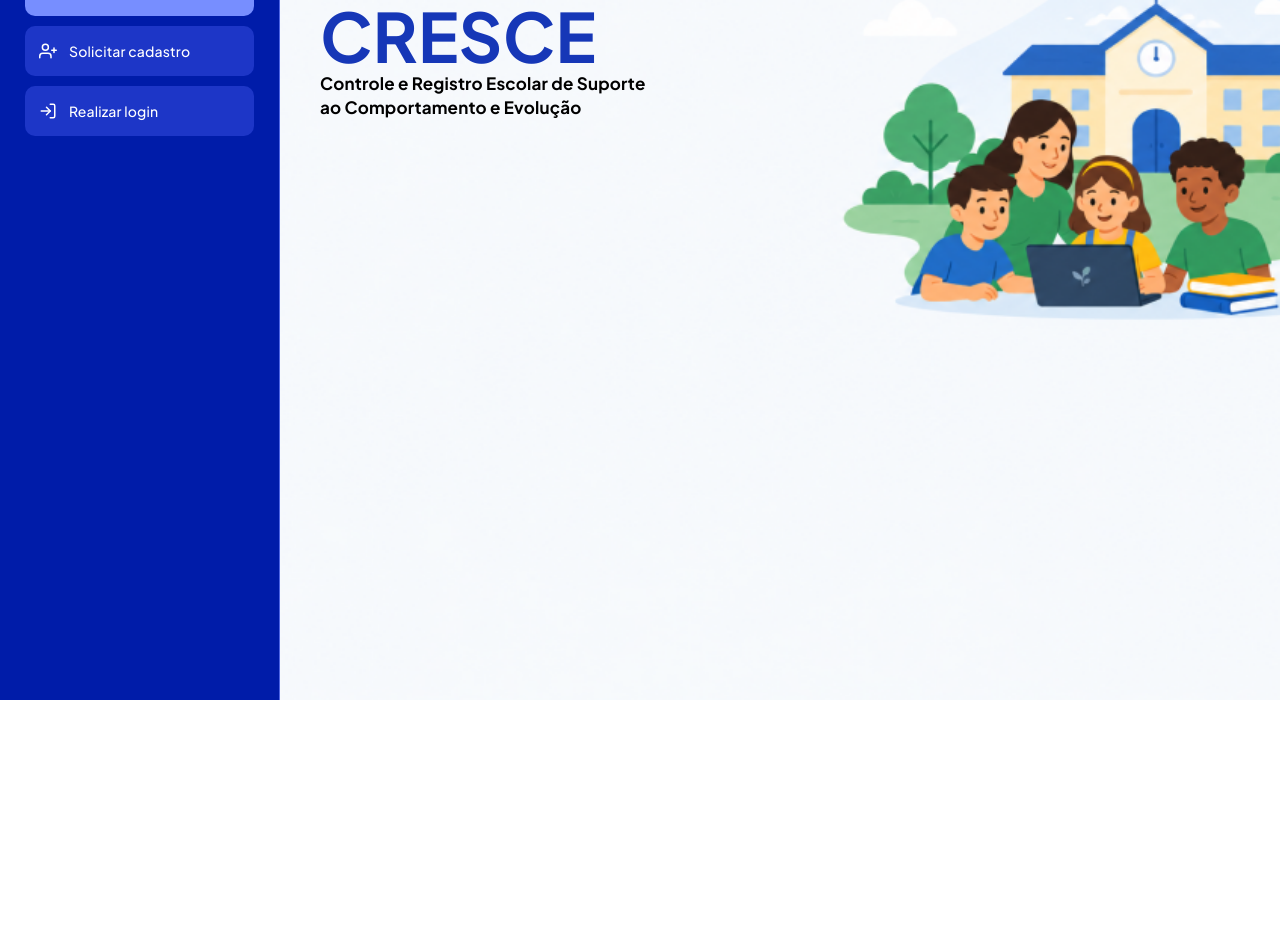
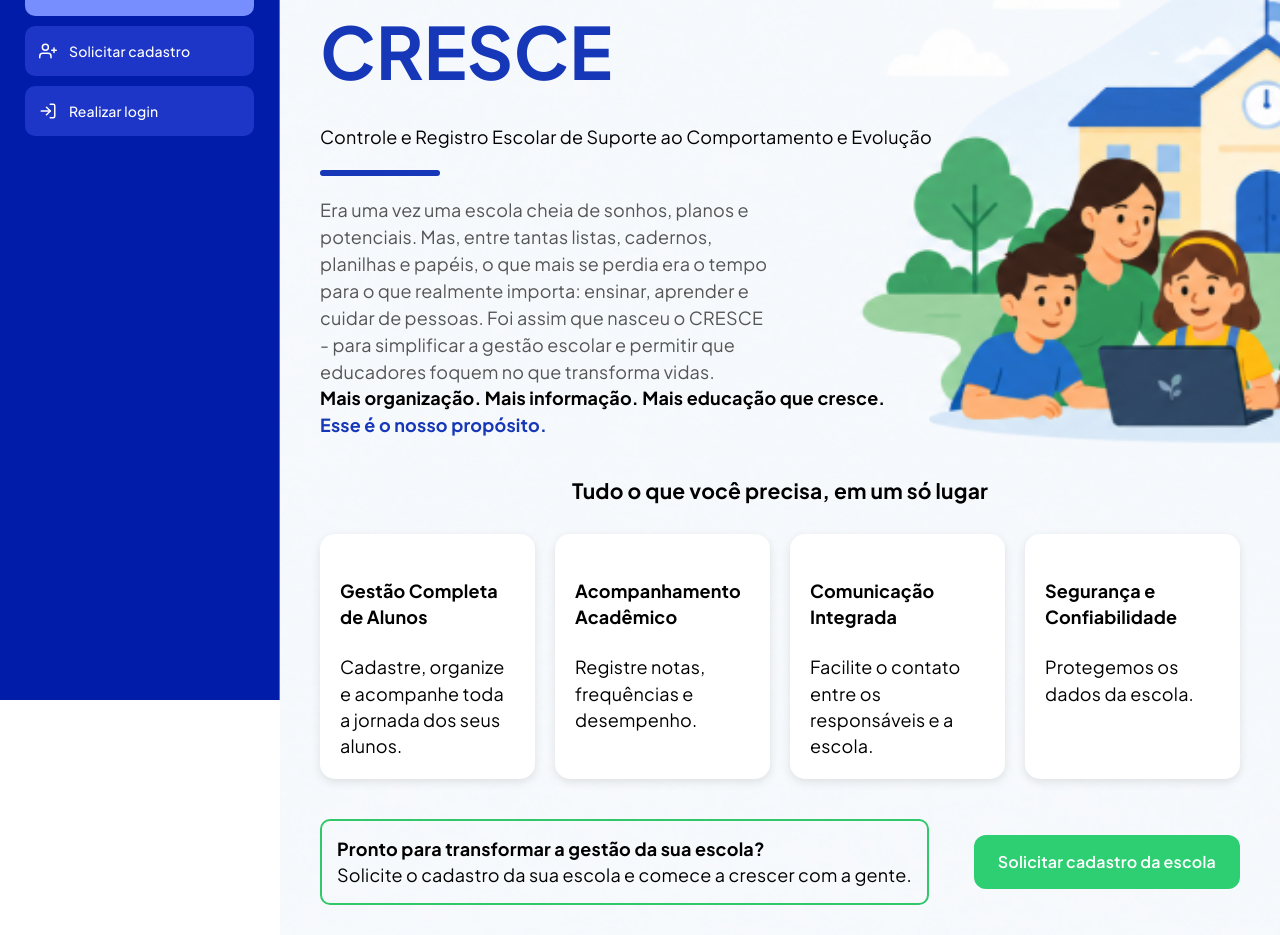
Before and after one commit to julianalindebeck/sistemacresce, a React (Vite) app in the folder frontend/: page / in a window 1280 px wide. Shown: the part 100-1035 px from the top of the page. Before the commit the page ends 800 px from the top, so only its background shows below. Built offline with nearby package versions, Linux system fonts and the light colour scheme.

Commit message:
adiciona tela inicial e corrige página de dashboad de admin escolar

```diff
--- a/frontend/src/pages/AdminEscolar/DashboardAdminEscolar.tsx
+++ b/frontend/src/pages/AdminEscolar/AdminEscolar.tsx
@@ -1,7 +1,7 @@
 import { SidebarAdminEscolar } from "./SidebarAdminEscolar";
 import "./dashboard.css"
 
-export function DashboardAdminEscolar(){
+export function AdminEscolar(){
     return (
         <>
         <div className="pagAdmEsc">
--- a/frontend/src/pages/AdminEscolar/page.tsx
+++ /dev/null
@@ -1,14 +0,0 @@
-import { SidebarAdminEscolar } from "./SidebarAdminEscolar";
-import "./pageEscolar.css"
-
-export default function AdminEscolar() {
-  return (
-    <>
-    <div className="container">
-        <h1>Área do Admin Escolar</h1>
-    </div>
-
-    <SidebarAdminEscolar></SidebarAdminEscolar>
-    </>
-  );
-}
--- a/frontend/src/pages/Home/TelaInicial.css
+++ b/frontend/src/pages/Home/TelaInicial.css
@@ -1,9 +1,7 @@
 .paginaInicial {
     min-height: 100vh;
-    width: calc(100vw - 280px);
     margin-left: 280px;
-    box-sizing: border-box;
-    padding: 40px;
+    padding: 30px 40px;
 
     background-image: url("../Home/img/image.png");
     background-size: cover;
@@ -11,42 +9,83 @@
     background-repeat: no-repeat;
 }
 
-.paginaInicial .topo {
-    display: flex;
-    flex-direction: column;
-    align-items: flex-start;
+.cresce {
+    color: #1637b7;
+    font-weight: 700;
+    font-size: 48px;
 }
 
-.paginaInicial .texto {
-    display: flex;
-    flex-direction: column;
-    gap: 8px;
+.linha {
+    width: 120px;
+    height: 6px;
+    background: #1637b7;
+    border-radius: 10px;
+    margin: 20px 0;
 }
 
-.paginaInicial h1 {
-    font-size: 40px;
-    font-weight: 500;
-    margin: 0;
-    line-height: 1;
-    color: black;
+.descricao {
+    max-width: 450px;
+    color: #555;
+    line-height: 1.5;
 }
 
-.paginaInicial h2 {
-    font-size: 80px;
-    font-weight: 800;
-    margin: 0;
-    line-height: 1.2;
+.destaque {
+    font-weight: 700;
     color: #1637b7;
-    transform: scale(0.85, 0.85);
-    transform-origin: left center;
 }
 
-.paginaInicial .subtitulo {
-    font-size: 17px;
-    font-weight: 800;
-    margin: 0;
-    max-width: 330px;
-    line-height: 1.4;
-    color: black;
-    margin-top: -20px;
+.funcionalidades {
+    margin-top: 40px;
 }
+
+.funcionalidades h3 {
+    text-align: center;
+    margin-bottom: 30px;
+}
+
+.cards {
+    display: flex;
+    gap: 20px;
+    justify-content: center;
+}
+
+.card {
+    width: 220px;
+    background: white;
+    border-radius: 15px;
+    padding: 20px;
+    box-shadow: 0 3px 10px rgba(0,0,0,.1);
+}
+
+.cta {
+    margin-top: 40px;
+
+    display: flex;
+    justify-content: space-between;
+    align-items: center;
+}
+
+.mensagem {
+    border: 2px solid #31c76a;
+    border-radius: 10px;
+    padding: 15px;
+}
+
+.botaoCadastro {
+    background-color: #2ecf73;
+    color: white;
+    text-decoration: none;
+
+    padding: 14px 24px;
+    border-radius: 12px;
+
+    display: inline-flex;
+    align-items: center;
+    justify-content: center;
+
+    font-weight: 600;
+    font-size: 16px;
+
+    transition: 0.2s ease;
+    cursor: pointer;
+}
--- a/frontend/src/pages/Home/TelaInicial.tsx
+++ b/frontend/src/pages/Home/TelaInicial.tsx
@@ -1,22 +1,107 @@
+import { NavLink} from "react-router-dom";
 import { SidebarInicial } from "./SidebarInicial";
-import "./TelaInicial.css"
+import "./TelaInicial.css";
 
 export default function TelaCadastro() {
   return (
     <>
+      <SidebarInicial />
+
       <div className="paginaInicial">
-      <div className="topo">
+
+        <section className="hero">
+
           <div className="texto">
             <h1>Bem-vindo ao</h1>
-          <h2>CRESCE</h2>
+            <div className="cresce">
+              <h1>CRESCE</h1>
+            </div>
 
-          <p className="subtitulo">Controle e Registro Escolar de Suporte ao Comportamento e Evolução</p>
+            <p className="subtitulo">
+              Controle e Registro Escolar de Suporte ao
+              Comportamento e Evolução
+            </p>
+
+            <div className="linha"></div>
+
+            <p className="descricao">
+              Era uma vez uma escola cheia de sonhos, planos e potenciais.
+              Mas, entre tantas listas, cadernos, planilhas e papéis, o que mais
+              se perdia era o tempo para o que realmente importa: ensinar, aprender e cuidar de pessoas.
+              Foi assim que nasceu o CRESCE - para simplificar a gestão escolar e permitir que educadores foquem no que transforma vidas.
+            </p>
+
+            <strong>
+              Mais organização. Mais informação. Mais educação que cresce.
+            </strong>
+
+            <p className="descricao destaque">
+              Esse é o nosso propósito.
+            </p>
+          </div>
+
+        </section>
+
+        <section className="funcionalidades">
+
+          <h3>Tudo o que você precisa, em um só lugar</h3>
+
+          <div className="cards">
+
+            <div className="card">
+              <h4>Gestão Completa de Alunos</h4>
+
+              <p>
+                Cadastre, organize e acompanhe
+                toda a jornada dos seus alunos.
+              </p>
+            </div>
+
+            <div className="card">
+              <h4>Acompanhamento Acadêmico</h4>
+
+              <p>
+                Registre notas, frequências e
+                desempenho.
+              </p>
+            </div>
+
+            <div className="card">
+              <h4>Comunicação Integrada</h4>
+
+              <p>
+                Facilite o contato entre os
+                responsáveis e a escola.
+              </p>
+            </div>
+
+            <div className="card">
+              <h4>Segurança e Confiabilidade</h4>
+
+              <p>
+                Protegemos os dados da escola.
+              </p>
             </div>
 
           </div>
+        </section>
+
+        <section className="cta">
+          <div className="mensagem">
+            <p>
+              <strong>Pronto para transformar a gestão da sua escola?</strong> <br />
+              Solicite o cadastro da sua escola e
+              comece a crescer com a gente.
+            </p>
           </div>
 
-    <SidebarInicial></SidebarInicial>
+          <NavLink className="botaoCadastro" to="/telacadastro">
+            Solicitar cadastro da escola
+          </NavLink>
+
+        </section>
+
+      </div>
     </>
   );
 }
--- a/frontend/src/routes/AppRoutes.tsx
+++ b/frontend/src/routes/AppRoutes.tsx
@@ -2,7 +2,6 @@ import { BrowserRouter, Routes, Route} from "react-router-dom";
 import Login from "../pages/Login/page";
 import Prof from "../pages/Prof/page";
 import Responsavel from "../pages/Responsavel/page";
-import AdminEscolar from "../pages/AdminEscolar/page";
 import AdminSistema from "../pages/AdminSistema/page";
 import { Avisos } from "../pages/Prof/Avisos";
 import { Frequencia } from "../pages/Prof/Frequencia";
@@ -16,7 +15,6 @@ import { AvisosAlunos } from "../pages/Responsavel/AvisosAlunos";
 import { RelatorioFinalAlunos } from "../pages/Responsavel/RelatorioFinalAlunos";
 import { Solicitacoes } from "../pages/AdminSistema/Solicitacoes";
 import { Escolas } from "../pages/AdminSistema/Escolas";
-import { DashboardAdminEscolar } from "../pages/AdminEscolar/DashboardAdminEscolar";
 import { Professores } from "../pages/AdminEscolar/Professores";
 import { Alunos } from "../pages/AdminEscolar/Alunos";
 import { Turmas } from "../pages/AdminEscolar/Turmas";
@@ -27,6 +25,7 @@ import { RelatorioFinalAdminEscolar } from "../pages/AdminEscolar/RelatorioFinal
 import { Escola } from "../pages/AdminEscolar/Escola";
 import TelaInicial from "../pages/Home/TelaInicial";
 import TelaCadastro from "../pages/Home/TelaCadastro";
+import { AdminEscolar } from "../pages/AdminEscolar/AdminEscolar";
 
 export default function AppRoutes() {
   return (
@@ -50,7 +49,7 @@ export default function AppRoutes() {
         <Route path="/responsavel/relatoriofinal" element={<ProtectedRoute allowedRoles={["responsavel"]}><RelatorioFinalAlunos /></ProtectedRoute>}/>
         <Route path="/admin-sistema/solicitacoes" element={<ProtectedRoute allowedRoles={["admin_sistema"]}><Solicitacoes/></ProtectedRoute>}/>
         <Route path="/admin-sistema/escolas" element={<ProtectedRoute allowedRoles={["admin_sistema"]}><Escolas/></ProtectedRoute>}/>
-        <Route path="/admin-escolar/dashboard" element={<ProtectedRoute allowedRoles={["admin_escolar"]}><DashboardAdminEscolar/></ProtectedRoute>}/>
+        <Route path="/admin-escolar/dashboard" element={<ProtectedRoute allowedRoles={["admin_escolar"]}><AdminEscolar/></ProtectedRoute>}/>
         <Route path="/admin-escolar/professores" element={<ProtectedRoute allowedRoles={["admin_escolar"]}><Professores/></ProtectedRoute>}/>
         <Route path="/admin-escolar/alunos" element={<ProtectedRoute allowedRoles={["admin_escolar"]}><Alunos/></ProtectedRoute>}/>
         <Route path="/admin-escolar/turmas" element={<ProtectedRoute allowedRoles={["admin_escolar"]}><Turmas/></ProtectedRoute>}/>
```
Lines whose indentation alone changed are shown as unchanged.
